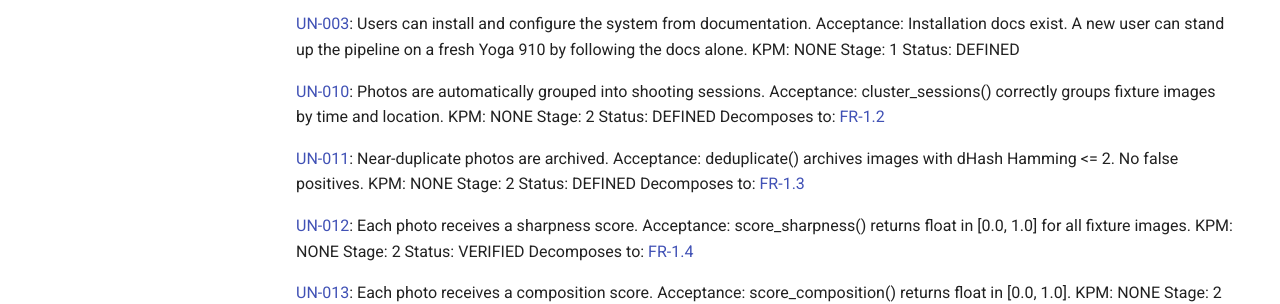
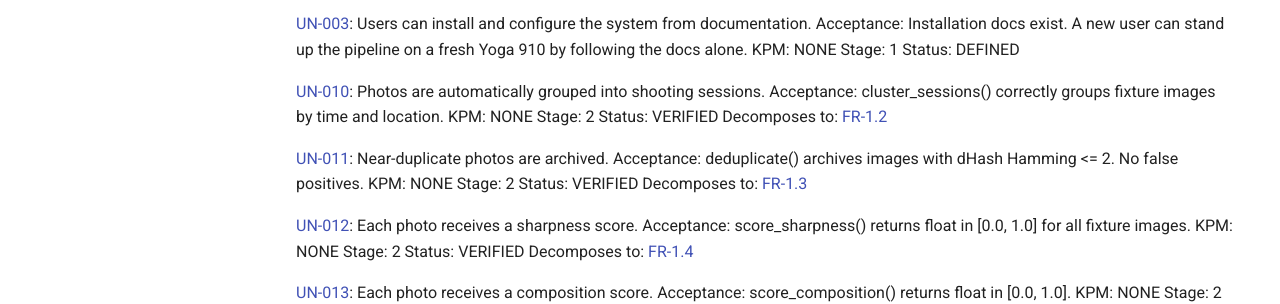
Before and after one commit to Ajam1997/PHOTONFORGE_Photo-Workflow, an MkDocs documentation site: the page built from docs/living-user-needs.md, in a window 1280 px wide and 900 px high, scrolled down 457 px. Shown: the part 178-482 px from the top of the window. Built offline with MkDocs 1.6.1 and Material for MkDocs 9.7.7, drawn with Linux system fonts in a browser that asks for light colours; comment, search, counter and statistics services are not loaded.

Commit message:
docs: auto-regenerate from GitHub Issues [skip ci]

```diff
--- a/docs/living-user-needs.md
+++ b/docs/living-user-needs.md
@@ -35,14 +35,14 @@ Status: DEFINED
 Acceptance: cluster_sessions() correctly groups fixture images by time and location.
 KPM: NONE
 Stage: 2
-Status: DEFINED
+Status: VERIFIED
 Decomposes to: [FR-1.2](https://github.com/Ajam1997/PHOTONFORGE_Photo-Workflow/issues/49)
 
 [UN-011](https://github.com/Ajam1997/PHOTONFORGE_Photo-Workflow/issues/33): Near-duplicate photos are archived.
 Acceptance: deduplicate() archives images with dHash Hamming <= 2. No false positives.
 KPM: NONE
 Stage: 2
-Status: DEFINED
+Status: VERIFIED
 Decomposes to: [FR-1.3](https://github.com/Ajam1997/PHOTONFORGE_Photo-Workflow/issues/50)
 
 [UN-012](https://github.com/Ajam1997/PHOTONFORGE_Photo-Workflow/issues/34): Each photo receives a sharpness score.
```
